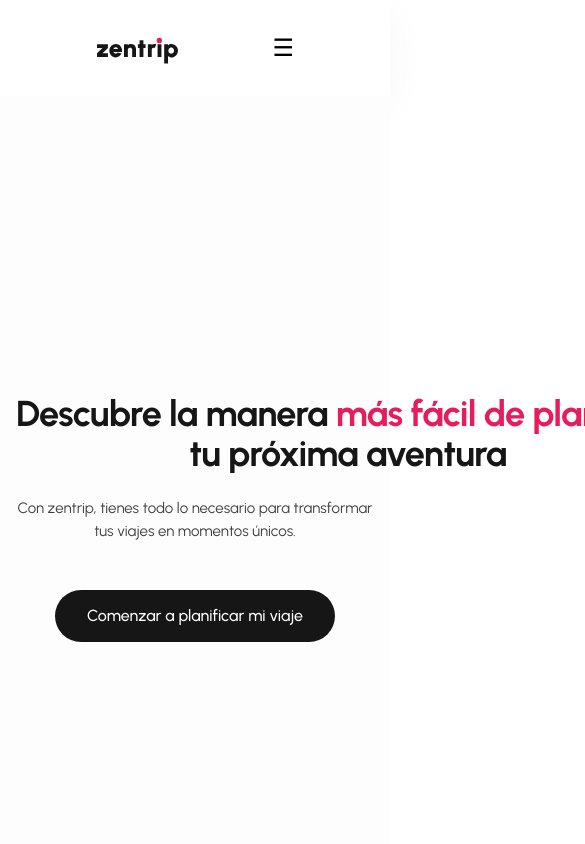
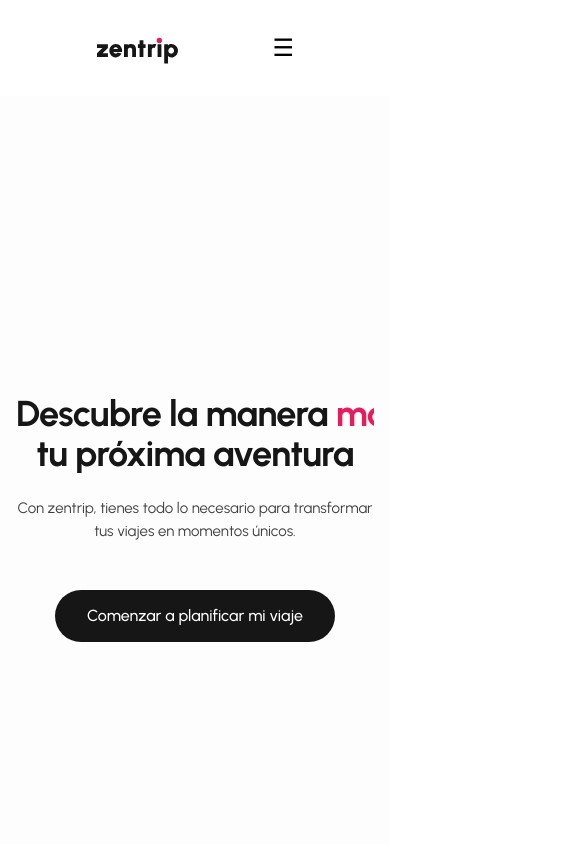
Before and after one commit to Ignacio918/viajes-app, a React (Vite) app in the folder viajes-app/: page / in a window 390 px wide. Shown: the top 844 px of the page, 585 px wide, since content can reach past the window. Built offline with nearby package versions, Linux system fonts and the light colour scheme; a web font is replaced by a local one.

Commit message:
arreglos animacion en el header

```diff
--- a/viajes-app/src/pages/HeroSection.tsx
+++ b/viajes-app/src/pages/HeroSection.tsx
@@ -31,48 +31,48 @@ const HeroSection: React.FC = () => {
           <motion.div
             className="hero__title"
           >
-            <div className="relative">
+            <div className="relative flex flex-col">
               <motion.div
+                className="overflow-hidden"
+                initial={{ width: "0%" }}
+                animate={{ width: "100%" }}
+                transition={{
+                  duration: 2.5,
+                  ease: "linear"
+                }}
+              >
+                <div className="whitespace-pre">
+                  <span className="hero__title-dark">Descubre la manera </span>
+                  <span className="hero__title-accent">más fácil de planificar</span>
+                </div>
+              </motion.div>
+
+              <motion.div
+                className="overflow-hidden"
                 initial={{ width: "0%" }}
                 animate={{ width: "100%" }}
                 transition={{
                   duration: 2,
-                  ease: "linear"
+                  ease: "linear",
+                  delay: 2.5
                 }}
-                className="overflow-hidden whitespace-nowrap"
               >
-                <span className="hero__title-dark">
-                  Descubre la manera{" "}
-                </span>
-                <span className="hero__title-accent">
-                  más fácil de planificar
-                </span>
-              </motion.div>
-
-              <motion.div
-                initial={{ width: "0%" }}
-                animate={{ width: "100%" }}
-                transition={{
-                  duration: 1.5,
-                  ease: "linear",
-                  delay: 2
-                }}
-                className="overflow-hidden whitespace-nowrap"
-              >
-                <span className="hero__title-dark">
-                  tu próxima aventura
-                </span>
+                <div className="whitespace-pre">
+                  <span className="hero__title-dark">tu próxima aventura</span>
+                </div>
               </motion.div>
 
               <motion.span
                 className="hero__title-cursor"
+                initial={{ left: "0%" }}
                 animate={{
-                  opacity: [1, 0, 1],
+                  left: ["0%", "100%", "0%", "100%"],
+                  top: ["0%", "0%", "100%", "100%"]
                 }}
                 transition={{
-                  duration: 1,
-                  repeat: Infinity,
-                  repeatType: "loop",
+                  duration: 4.5,
+                  times: [0, 0.55, 0.55, 1],
+                  ease: "linear"
                 }}
               />
             </div>
--- a/viajes-app/src/styles/HeroSection.css
+++ b/viajes-app/src/styles/HeroSection.css
@@ -31,6 +31,13 @@
 
 .hero__title > div {
   @apply relative;
+  width: 100%;
+}
+
+.hero__title-dark,
+.hero__title-accent {
+  display: inline;
+  white-space: pre;
 }
 
 .hero__title-dark {
@@ -45,8 +52,7 @@
   @apply absolute bg-pink-600;
   width: 4px;
   height: 72px;
-  right: -12px;
-  top: 0;
+  margin-left: 0;
 }
 
 .hero__description {
@@ -430,11 +436,11 @@
   }
 
   .hero__title > div {
-    @apply inline-flex flex-col items-center;
+    @apply flex flex-col items-center;
   }
 
   .hero__title-cursor {
-    height: 48px;
+    display: none;
   }
 
   .hero__button-container {
@@ -471,10 +477,6 @@
     font-size: 36px;
   }
 
-  .hero__title-cursor {
-    height: 40px;
-  }
-
   .hero__description {
     font-size: 0.9375rem;
   }
```
